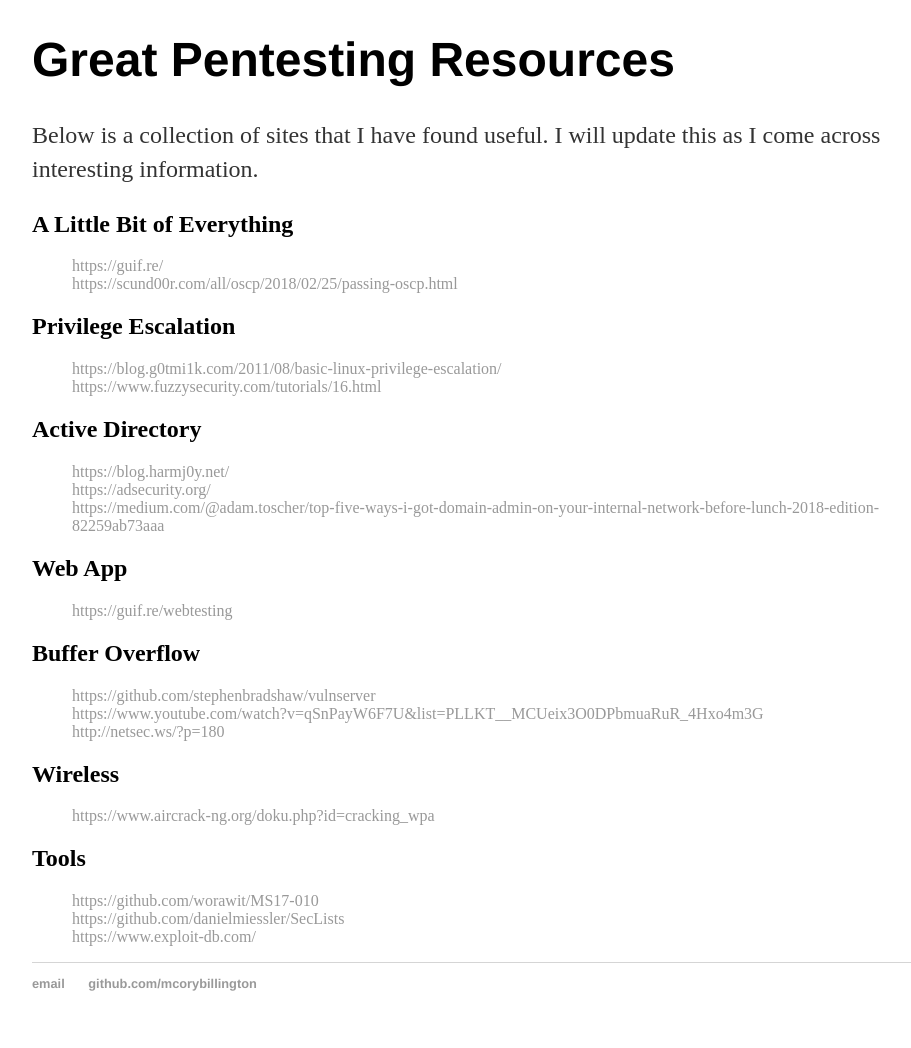
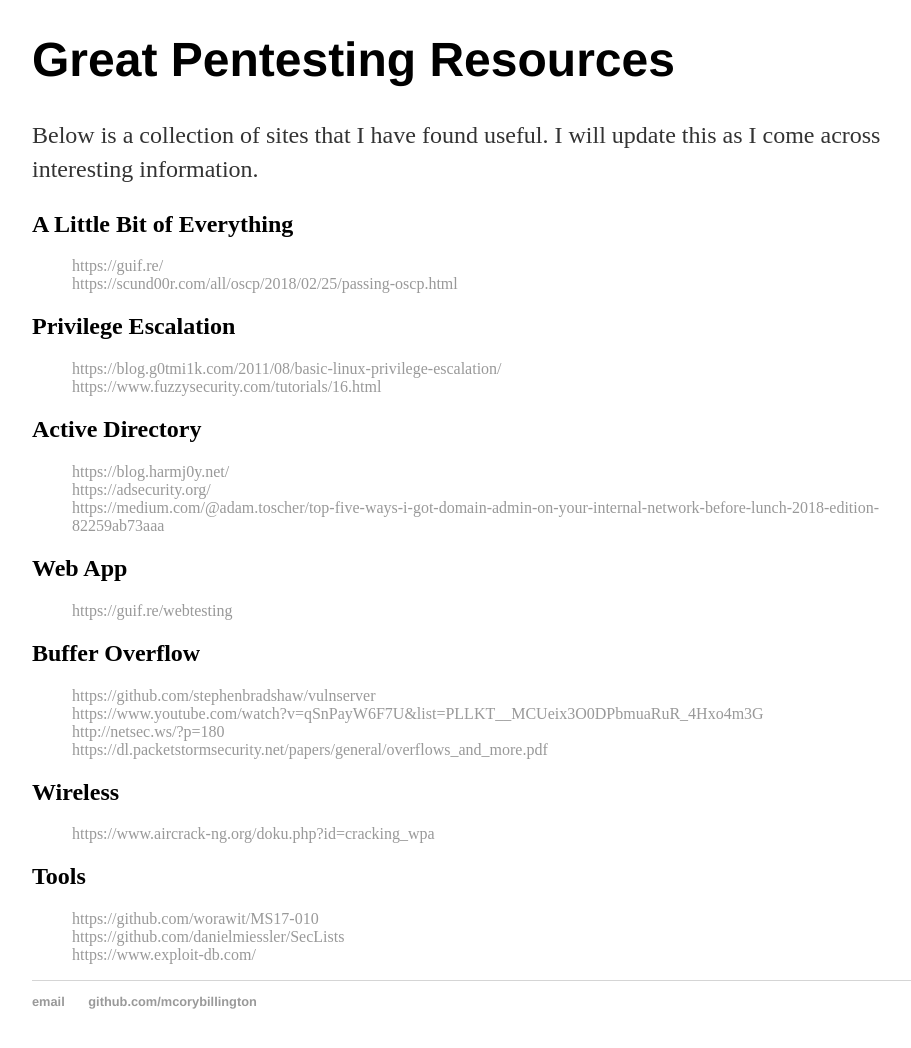
Before and after one commit to mcorybillington/mcorybillington.github.io, a Jekyll site: the page built from resources/index.html, in a window 1280 px wide, cut to the strip 264-1333 px from the top of the page. Shown: the top 1048 px of the strip, without its empty margins (160-1071 px from the left). Built offline with Jekyll 4.4.1, drawn with Linux system fonts in a browser that asks for light colours.

Commit message:
added bo pdf

```diff
--- a/resources/index.html
+++ b/resources/index.html
@@ -32,6 +32,7 @@
         <li><a href="https://github.com/stephenbradshaw/vulnserver">https://github.com/stephenbradshaw/vulnserver</a></li>
         <li><a href="https://www.youtube.com/watch?v=qSnPayW6F7U&list=PLLKT__MCUeix3O0DPbmuaRuR_4Hxo4m3G">https://www.youtube.com/watch?v=qSnPayW6F7U&list=PLLKT__MCUeix3O0DPbmuaRuR_4Hxo4m3G</a></li>
         <li><a href="http://netsec.ws/?p=180">http://netsec.ws/?p=180</a></li>
+        <li><a href="https://dl.packetstormsecurity.net/papers/general/overflows_and_more.pdf">https://dl.packetstormsecurity.net/papers/general/overflows_and_more.pdf</a></li>
     </ul>
     <h2>Wireless</h2>
     <ul>
```
